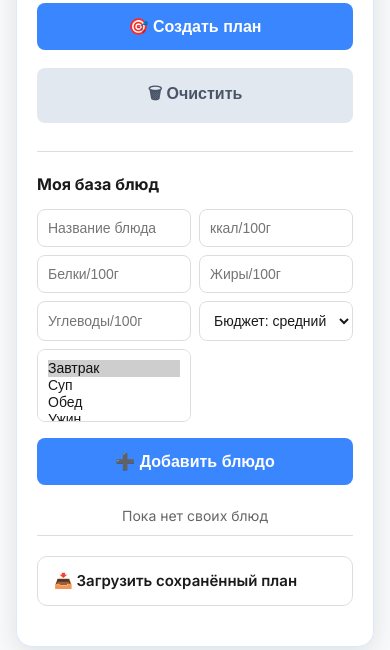
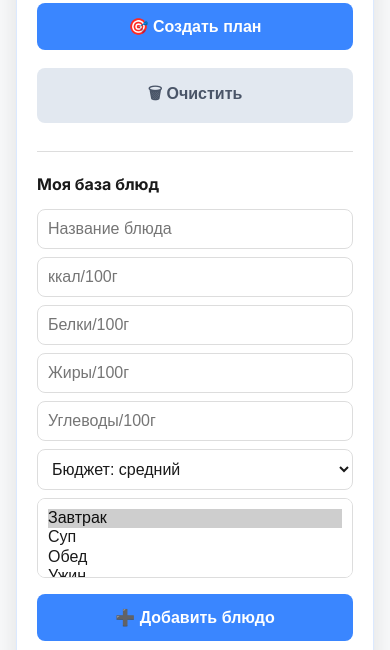
Before and after one commit to PavelZlyd/FitoPit_Web, a plain HTML site: page index.html in a window 390 px wide. Shown: the part 1961-2611 px from the top of the page. Drawn offline with Linux system fonts and the light colour scheme.

Commit message:
Add files via upload

```diff
--- a/style.css
+++ b/style.css
@@ -701,10 +701,6 @@ footer {
     margin-top: 8px;
   }
 
-  .user-recipe-form {
-    grid-template-columns: 1fr;
-  }
-
   #cheatDay {
     transform: none;
   }
@@ -963,6 +959,8 @@ footer {
   margin-top: 28px;
   padding-top: 20px;
   border-top: 1px solid var(--border);
+  max-width: 100%;
+  overflow-x: hidden;
 }
 
 .user-recipes-panel h3 {
@@ -972,9 +970,11 @@ footer {
 
 .user-recipe-form {
   display: grid;
-  grid-template-columns: 1fr 1fr;
+  grid-template-columns: repeat(2, minmax(0, 1fr));
   gap: 8px;
   margin-bottom: 12px;
+  width: 100%;
+  min-width: 0;
 }
 
 .user-recipe-form input,
@@ -990,8 +990,15 @@ footer {
   font-size: 14px;
 }
 
+.user-recipe-form select[multiple],
 .user-recipe-form button {
   grid-column: 1 / -1;
+}
+
+.user-recipe-form button {
+  width: 100%;
+  max-width: 100%;
+  min-width: 0;
 }
 
 .user-recipes-list {
@@ -1004,14 +1011,40 @@ footer {
   display: flex;
   justify-content: space-between;
   align-items: center;
+  gap: 8px;
   padding: 8px 0;
   border-bottom: 1px solid var(--border);
   font-size: 14px;
 }
 
+.user-recipes-list li span {
+  flex: 1;
+  min-width: 0;
+  overflow-wrap: anywhere;
+}
+
 .user-recipes-list .empty-hint {
   color: var(--gray);
   justify-content: center;
+}
+
+@media (max-width: 768px) {
+  .user-recipe-form {
+    grid-template-columns: 1fr;
+  }
+
+  .user-recipe-form input,
+  .user-recipe-form select {
+    font-size: 16px;
+  }
+
+  .user-recipes-list li {
+    flex-wrap: wrap;
+  }
+
+  .user-recipes-list li span {
+    flex-basis: 100%;
+  }
 }
 
 .weekly-kcal-chart {
```
